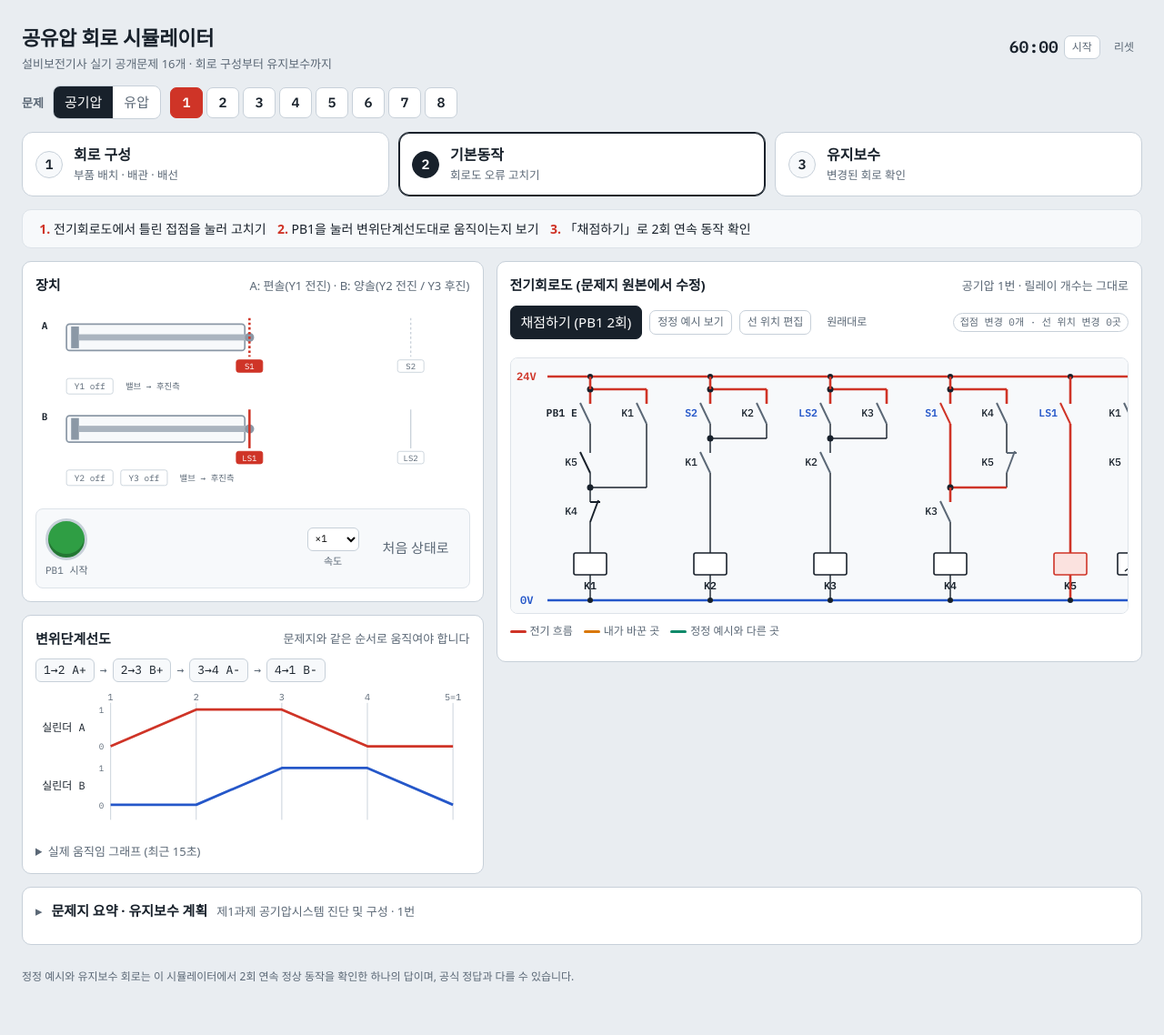
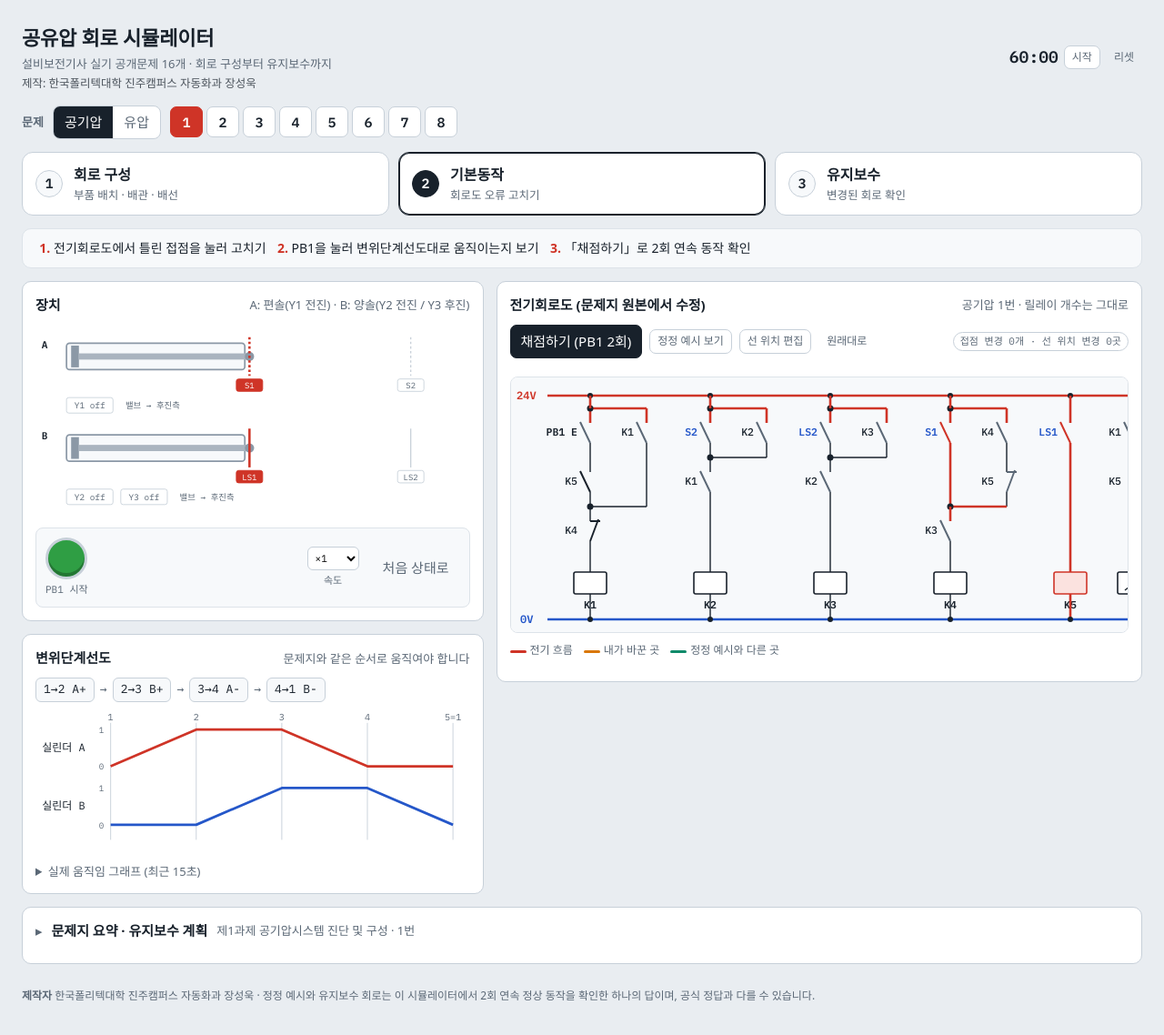
Before and after one commit to a01088249913-ai/fluid-circuit-sim, a plain HTML site: page index.html in a window 1280 px wide. Shown: the whole page at 91% size. Drawn offline with Linux system fonts and the light colour scheme; a web font is replaced by a local one.

Commit message:
제작자 표기 추가
Co-Authored-By: Claude Opus 5.5 <noreply@anthropic.com>
Claude-Session: https://claude.ai/code/session_013sdqNS2ACN4vSyCQ2UZGkt

```diff
--- a/index.html
+++ b/index.html
@@ -1,5 +1,6 @@
 <title>공유압 회로 시뮬레이터</title>
 <meta name="claude:viewport-fit-sides" content="cover">
+<meta name="author" content="한국폴리텍대학 진주캠퍼스 자동화과 장성욱">
 <link rel="preconnect" href="https://fonts.googleapis.com">
 <link rel="stylesheet" href="https://fonts.googleapis.com/css2?family=IBM+Plex+Mono:wght@400;500;600&family=IBM+Plex+Sans+KR:wght@400;500;600;700&display=swap">
 <style>
@@ -172,6 +173,7 @@ details.sheetbox[open] summary{margin-bottom:10px}
 .chips button{width:36px;height:34px}
 .refbox summary{cursor:pointer;display:flex;gap:10px;align-items:baseline;flex-wrap:wrap}
 .reflad{max-height:330px;overflow:auto;margin-top:6px}
+.brand .maker{font-size:12.5px;color:var(--ink);opacity:.75}
 @media (prefers-reduced-motion: reduce){*{transition:none!important}}
 </style>
 
@@ -180,6 +182,7 @@ details.sheetbox[open] summary{margin-bottom:10px}
     <div class="brand">
       <h1>공유압 회로 시뮬레이터</h1>
       <span class="sub">설비보전기사 실기 공개문제 16개 · 회로 구성부터 유지보수까지</span>
+      <span class="sub maker">제작: 한국폴리텍대학 진주캠퍼스 자동화과 장성욱</span>
     </div>
     <div class="clock" title="실기 과제 1시간 모의 타이머">
       <span class="t" id="clk">60:00</span>
@@ -315,7 +318,7 @@ details.sheetbox[open] summary{margin-bottom:10px}
     <summary><h2>문제지 요약 · 유지보수 계획</h2><span class="sub" id="sheetSub"></span></summary>
     <div class="sheet" id="sheet"></div>
   </details>
-  <p class="small">정정 예시와 유지보수 회로는 이 시뮬레이터에서 2회 연속 정상 동작을 확인한 하나의 답이며, 공식 정답과 다를 수 있습니다.</p>
+  <p class="small"><b>제작자</b> 한국폴리텍대학 진주캠퍼스 자동화과 장성욱 · 정정 예시와 유지보수 회로는 이 시뮬레이터에서 2회 연속 정상 동작을 확인한 하나의 답이며, 공식 정답과 다를 수 있습니다.</p>
 </div>
 <div class="pop" id="pop" hidden></div>
 
```
Also changed, not shown: 1 other file.
